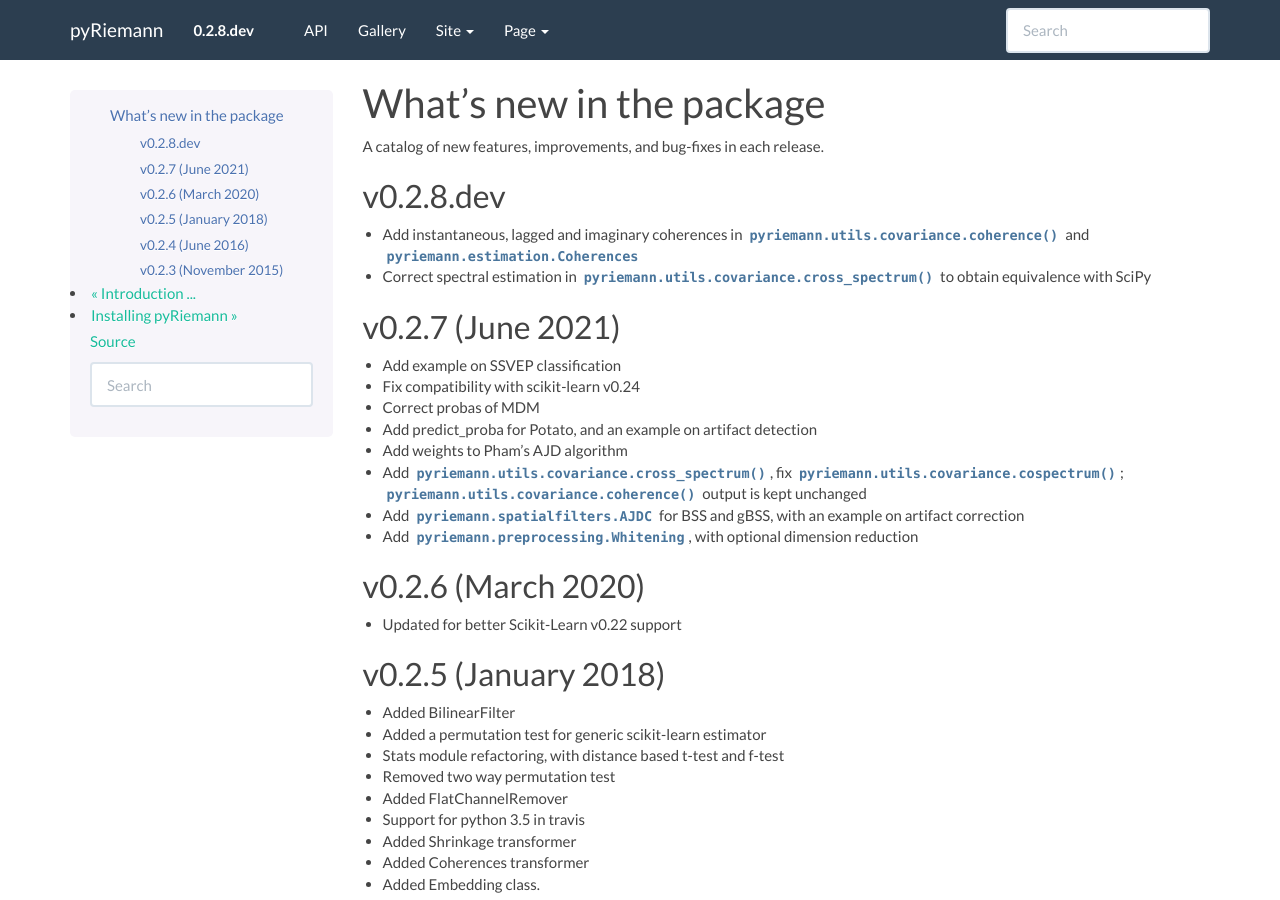
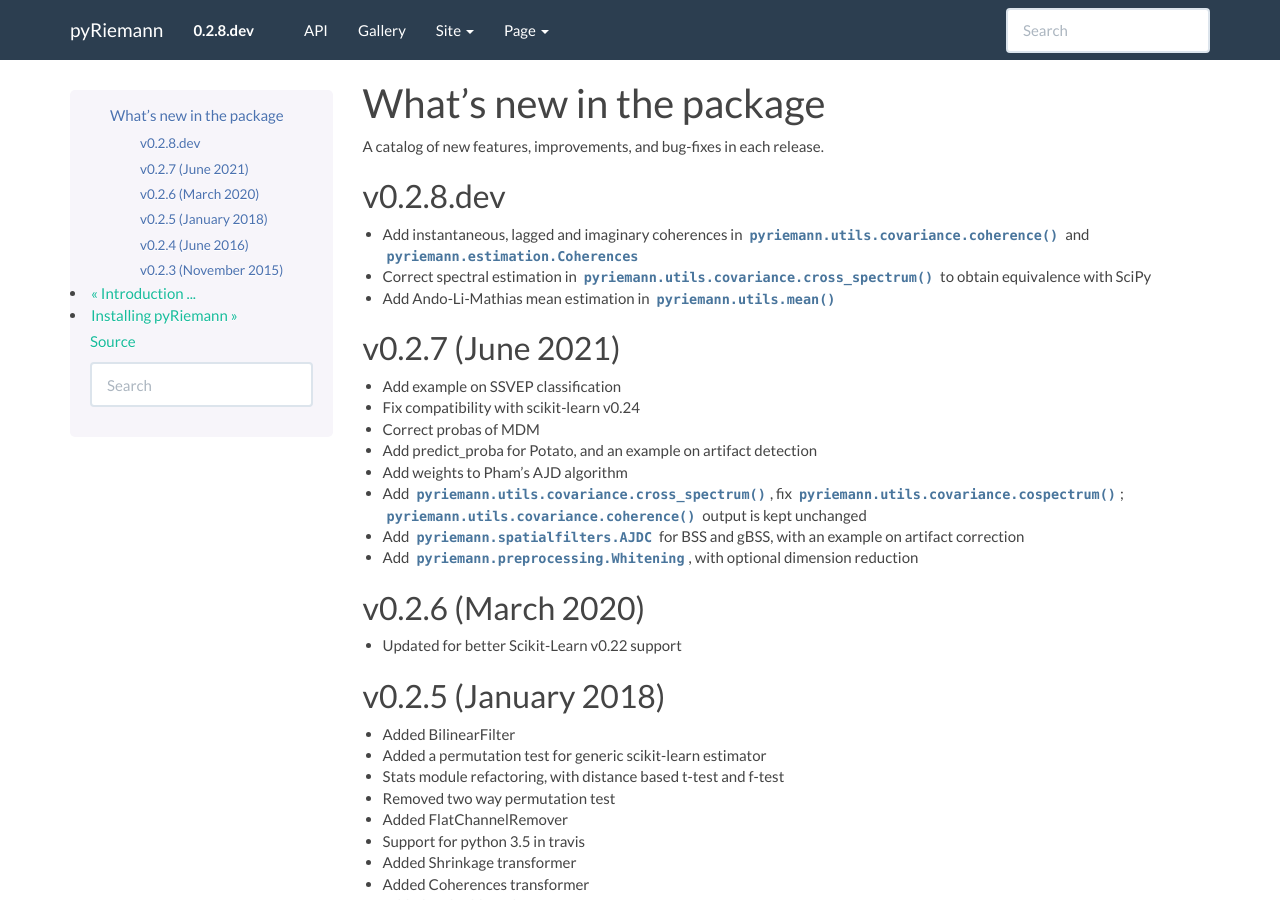
Before and after one commit to pyRiemann/pyRiemann, a Sphinx documentation site: the page built from doc/whatsnew.rst, in a window 1280 px wide and 900 px high. Built offline with Sphinx 7.4.7, drawn with Linux system fonts in a browser that asks for light colours; formulas are drawn with MathJax 3; pages that are not in the unit, such as notebooks, are missing from menus.

Commit message:
update docs

```diff
--- a/doc/api.rst
+++ b/doc/api.rst
@@ -177,6 +177,7 @@ Mean
     mean_logdet
     mean_wasserstein
     mean_ale
+    mean_alm
     mean_harmonic
     mean_kullback_sym
 
--- a/doc/whatsnew.rst
+++ b/doc/whatsnew.rst
@@ -13,6 +13,8 @@ v0.2.8.dev
 - Add instantaneous, lagged and imaginary coherences in :func:`pyriemann.utils.covariance.coherence` and :class:`pyriemann.estimation.Coherences`
 
 - Correct spectral estimation in :func:`pyriemann.utils.covariance.cross_spectrum` to obtain equivalence with SciPy
+
+- Add Ando-Li-Mathias mean estimation in :func:`pyriemann.utils.mean`
 
 v0.2.7 (June 2021)
 ------------------
```
